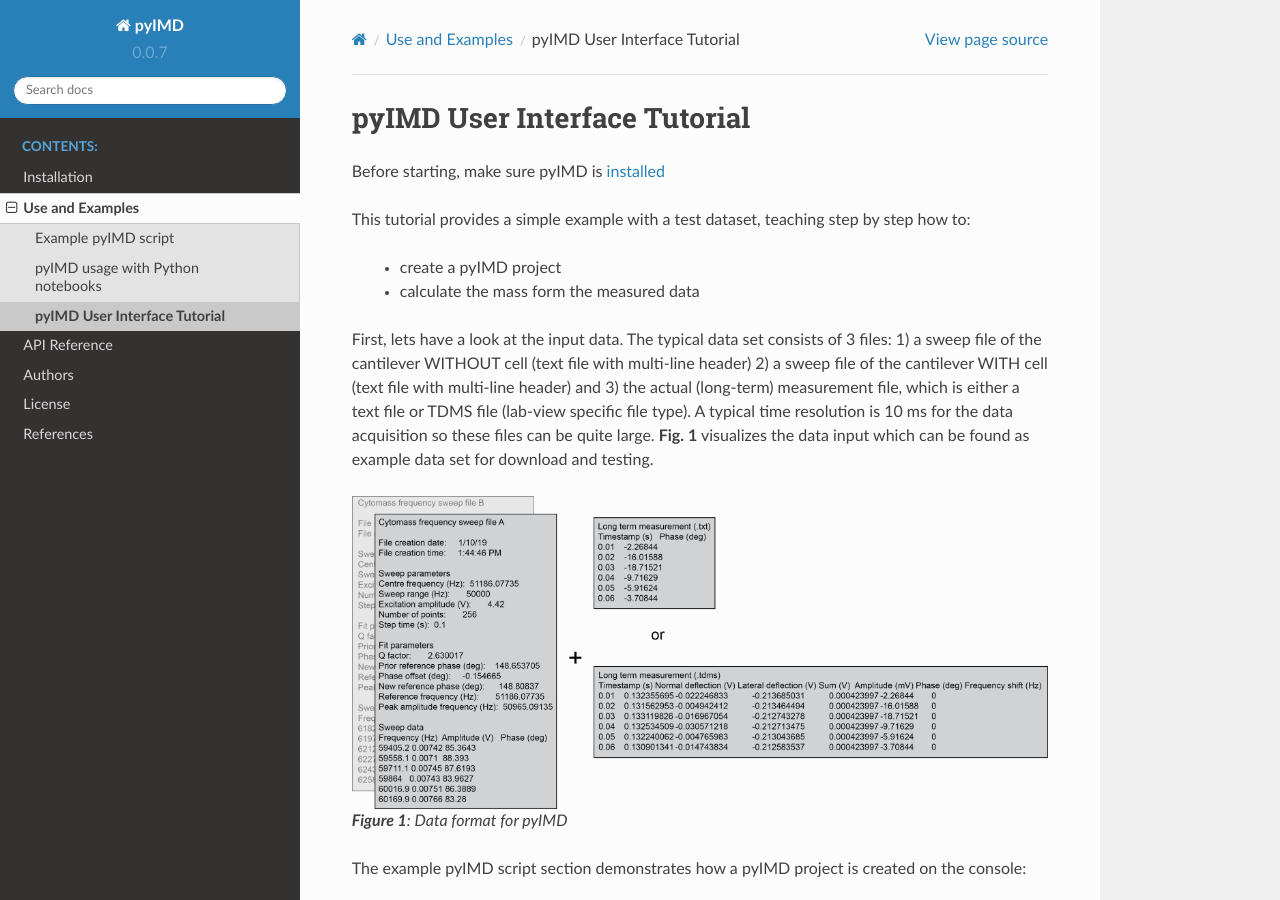
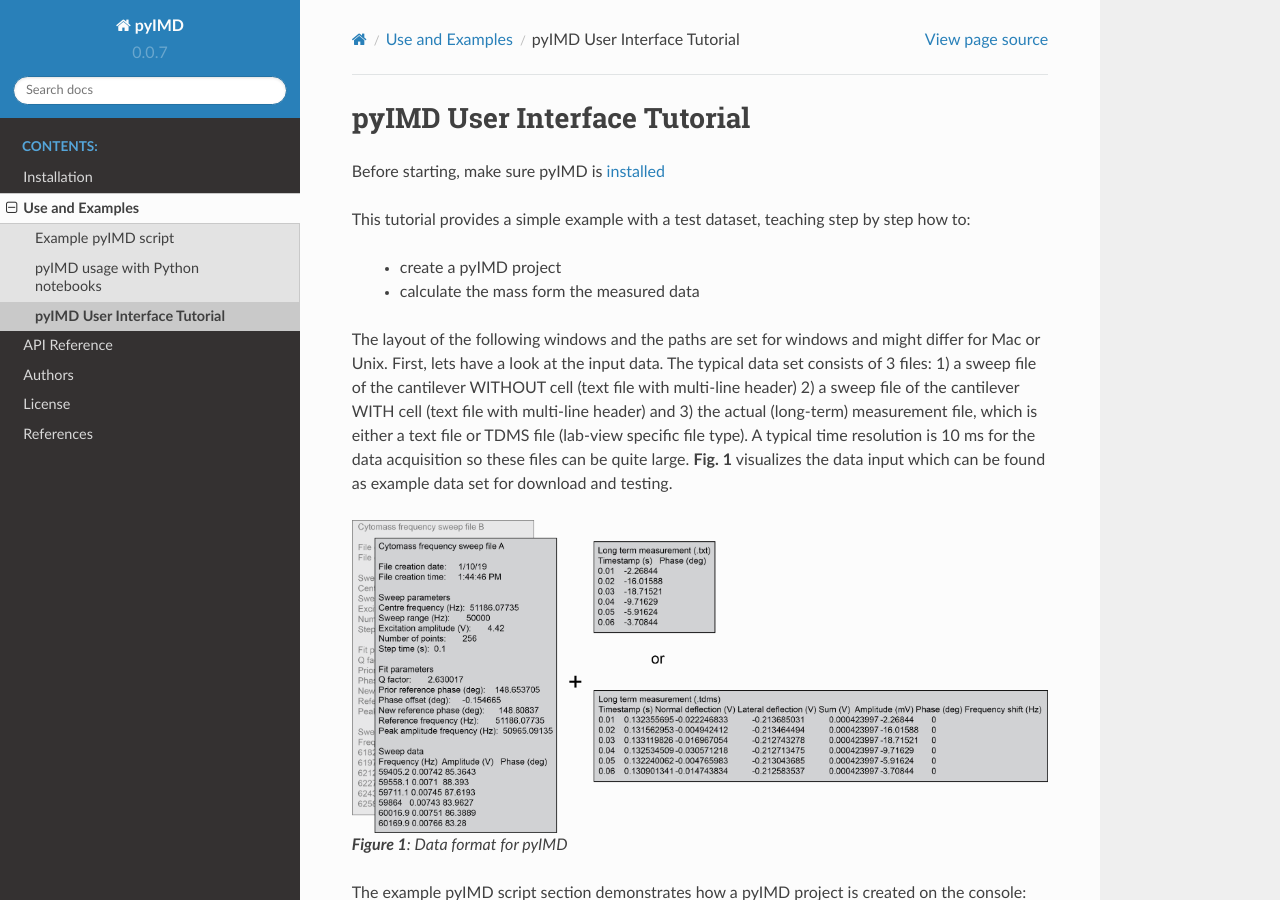
Before and after one commit to cunyap/pyIMDT, a Sphinx documentation site: the page built from pyIMD/docs/tutorial.rst, in a window 1280 px wide and 900 px high. Built offline with Sphinx 7.4.7 and the Read the Docs theme 2.0.0, drawn with Linux system fonts in a browser that asks for light colours.

Commit message:
Update tutorial.rst

```diff
--- a/pyIMD/docs/tutorial.rst
+++ b/pyIMD/docs/tutorial.rst
@@ -8,6 +8,7 @@
     - create a pyIMD project
     - calculate the mass form the measured data
 
+The layout of the following windows and the paths are set for windows and might differ for Mac or Unix.
 First, lets have a look at the input data. The typical data set consists of 3 files:
 1) a sweep file of the cantilever
 WITHOUT cell (text file with multi-line header) 2) a sweep file of the cantilever WITH cell (text file with multi-line header)
```
